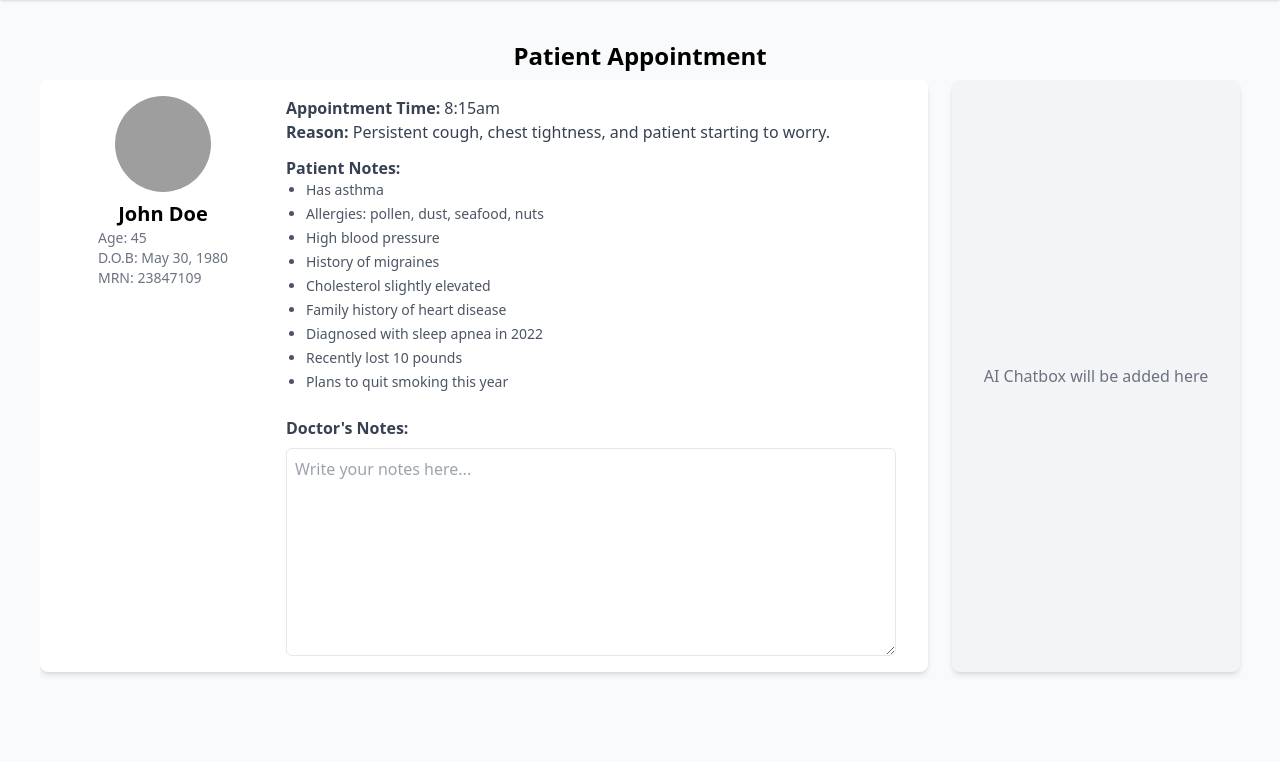
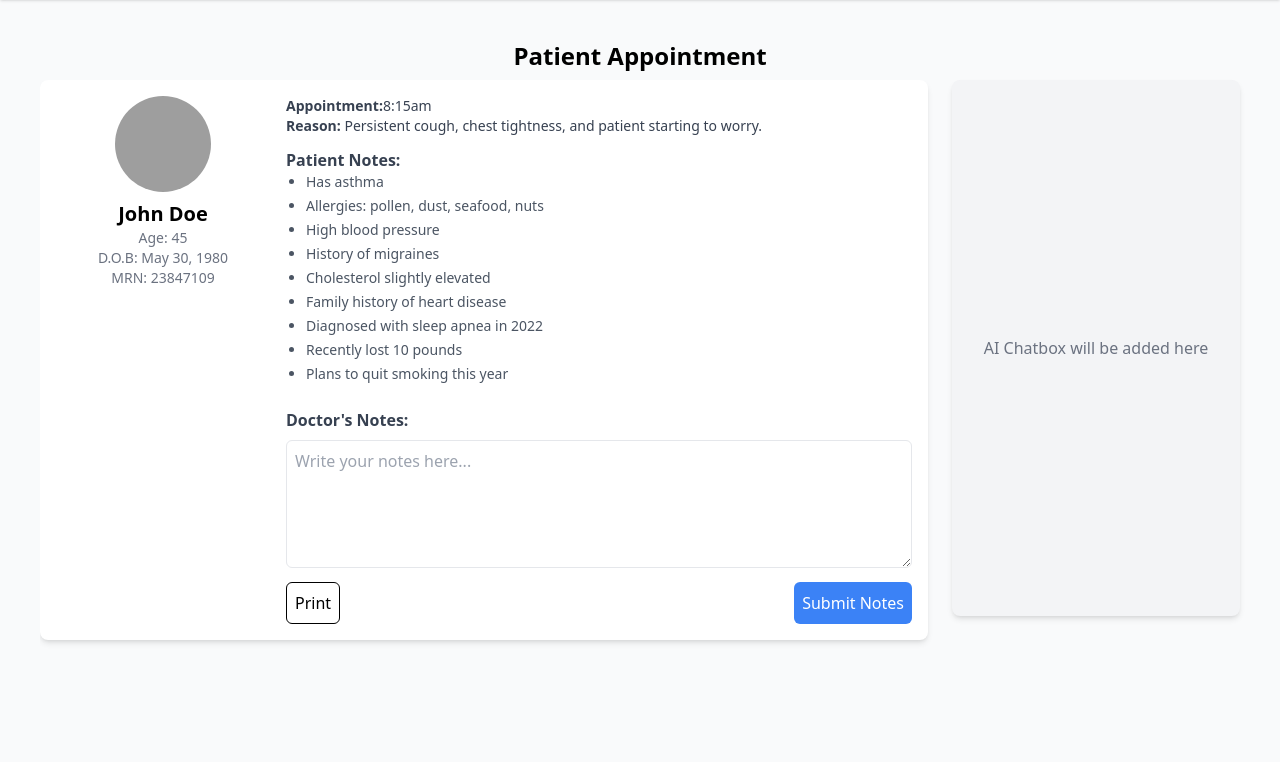
Before and after one commit to MarcelBarrios/MediFlow, a Flask app: page /patient_appointment in a window 1280 px wide. Shown: the part 74-836 px from the top of the page. Run offline with Flask 3, Linux system fonts and the light colour scheme; some libraries are stand-ins or nearby versions; grey boxes are pictures that could not be loaded.

Commit message:
changes to print and alignment on page

```diff
--- a/templates/patient_appointment.html
+++ b/templates/patient_appointment.html
@@ -9,29 +9,28 @@
 <div class="flex flex-wrap mx-4">
 
     <div class="w-full md:w-3/4 px-2">
-        <div class="h-[calc(100vh-150px)] overflow-y-auto pr-2 pb-[20px]">
+        <div class="h-[calc(100vh-150px)] overflow-y-auto pr-2">
 
             <div class="bg-white p-4 rounded-lg shadow-md mb-4">
                 <div class="flex flex-col md:flex-row">
 
-                    <div class="w-full md:w-1/4 flex flex-col items-center mb-4">
+                    <div class="w-full md:w-1/4 flex flex-col items-center mb-4 md:mb-0">
                         <img src="https://encrypted-tbn0.gstatic.com/images?q=tbn:ANd9GcTpBLc9J0Jz2F69dVxaPIHuYEL1OWdlYqvZ-w&s"
                         alt="Patient Photo" class="rounded-full w-24 h-24 object-cover mb-2" />
 
                         <h2 class="text-xl font-bold">John Doe</h2>
 
-                        <div class="flex flex-col text-sm text-gray-500">
+                        <div class="flex flex-col text-sm text-gray-500 text-center">
                             <span>Age: 45</span>
                             <span>D.O.B: May 30, 1980</span>
-                            <span>MRN: 23847109	</span>
+                            <span>MRN: 23847109</span>
                         </div>
                     </div>
 
-                    <div class="md:w-3/4 w-full md:pl-4 h-[70vh] overflow-y-auto pr-4 pl-4">
-
-                        <div class="text-gray-700 mb-2 text-md">
-                            <p><span class="font-semibold text-gray-700">Appointment Time: </span>8:15am</p>
-                            <p><span class="font-semibold text-gray-700">Reason:</span> Persistent cough, chest tightness, and patient starting to worry.</p>
+                    <div class="w-full md:w-3/4 md:pl-4">
+                        <div class="text-gray-700 mb-2 text-sm">
+                            <p><span class="font-semibold">Appointment:</span>8:15am</p>
+                            <p><span class="font-semibold">Reason:</span> Persistent cough, chest tightness, and patient starting to worry.</p>
                         </div>
 
                         <div class="mt-3">
@@ -52,11 +51,11 @@
                         <!-- Doctor's Note Taking Section -->
                         <div class="mt-6">
                             <h3 class="font-semibold text-gray-700">Doctor's Notes:</h3>
-                            <textarea class="w-full h-52 p-2 border rounded-md mt-2" placeholder="Write your notes here..."></textarea>
+                            <textarea class="w-full h-32 p-2 border rounded-md mt-2" placeholder="Write your notes here..."></textarea>
                         </div>
 
                         <div class="mt-2 flex justify-between">
-                            <button type="button" onclick="window.print()" class="bg-blue-500 text-white p-2 rounded-md">
+                            <button type="button" onclick="window.print()" class="bg-white text-black p-2 rounded-md border border-black">
                                 Print
                             </button>
 
@@ -73,7 +72,7 @@
 
         <!-- AI Chatbox Placeholder -->
         <div class="w-full md:w-1/4 px-2">
-            <div class="bg-gray-100 p-4 rounded-lg shadow-md h-[74vh] flex items-center justify-center">
+            <div class="bg-gray-100 p-4 rounded-lg shadow-md h-[67vh] flex items-center justify-center">
                 <p class="text-gray-500 text-center">AI Chatbox will be added here</p>
             </div>
         </div>
```
